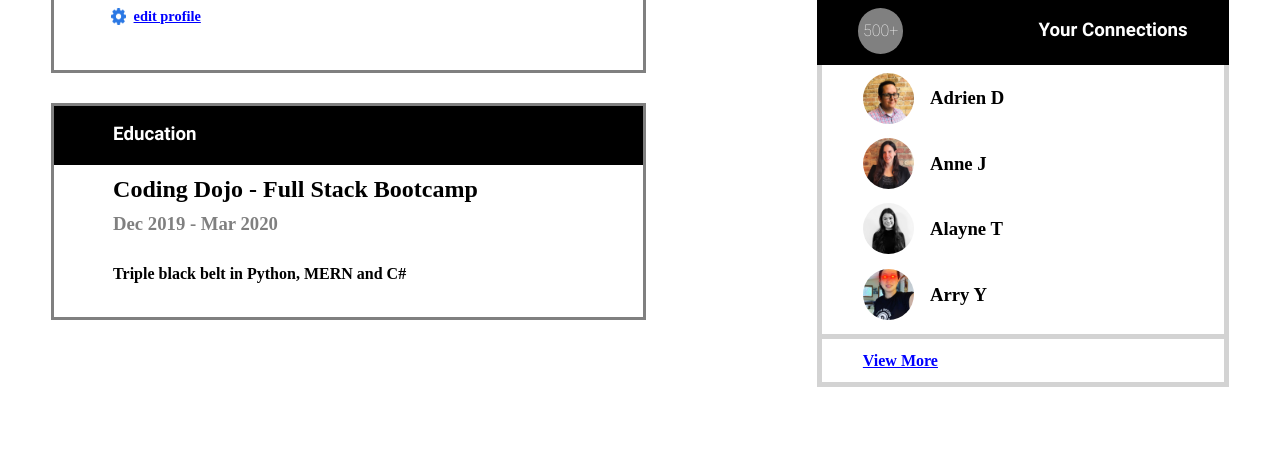
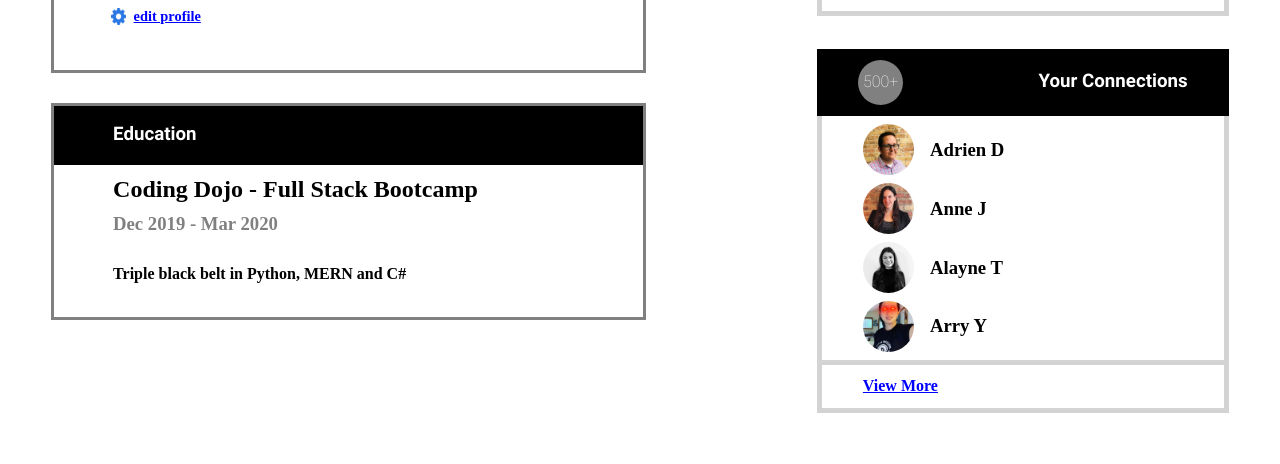
Before and after one commit to ruizqa/profilePage, a plain HTML site: page index.html in a window 1280 px wide. Shown: the part 361-825 px from the top of the page. Before the commit the page ends 800 px from the top, so only its background shows below. Drawn offline with Linux system fonts and the light colour scheme.

Commit message:
changes made to styling to improve appearance

```diff
--- a/style.css
+++ b/style.css
@@ -328,12 +328,12 @@ sidebar .top-panel{
     display:flex;
     flex-direction: row;
     justify-content: space-between;
-    margin-bottom: 2%;
+    margin: 5% 0;
     align-items: center;
 }
 
 .bottom-panel-info .row{ /*Only two elements per row in bottom panel */
-
+    margin: 0; /* Proportions are different between top and bottom panel due to nesting*/
     justify-content: flex-start;
 }
 
```
